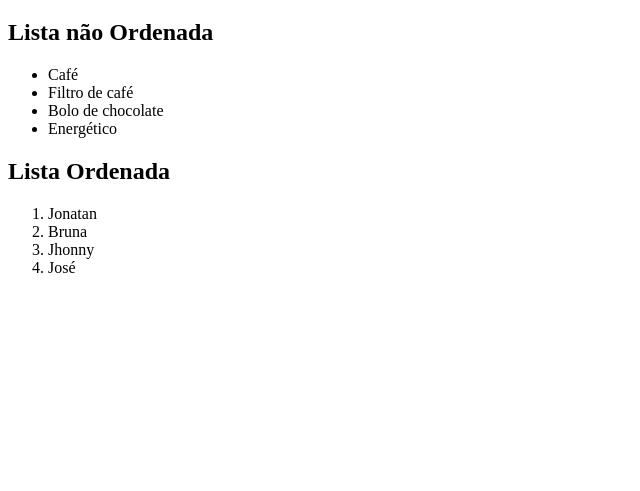
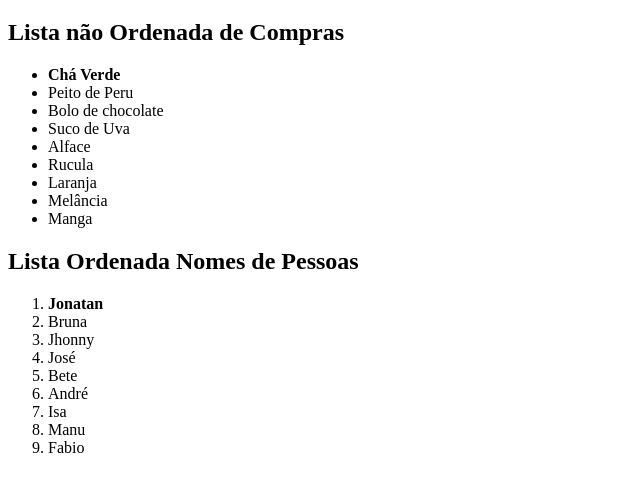
Before and after one commit to Jonatan-Alves/aula-listas, a plain HTML site: page index.html in a window 1280 px wide. Shown: the part 61-552 px from the top of the page, without its empty margins (0-640 px from the left). Drawn offline with Linux system fonts and the light colour scheme.

Commit message:
Nomes das listas e itens foram adicionados e alterados

```diff
--- a/index.html
+++ b/index.html
@@ -8,22 +8,32 @@
 <body>
     <h1>Listas</h1>
 
-    <h2>Lista não Ordenada</h2>
+    <h2>Lista não Ordenada de Compras</h2>
     <ul>
-        <li>Café</li>
-        <li>Filtro de café</li>
+        <li><strong>Chá Verde</strong></li>
+        <li>Peito de Peru</li>
         <li>Bolo de chocolate</li>
-        <li>Energético</li>
+        <li>Suco de Uva</li>
+        <li>Alface</li>
+        <li>Rucula</li>
+        <li>Laranja</li>
+        <li>Melância</li>
+        <li>Manga</li>
 
     </ul>
 
-    <h2>Lista Ordenada</h2>
+    <h2>Lista Ordenada Nomes de Pessoas</h2>
 
     <ol>
-        <li>Jonatan</li>
+        <li><strong>Jonatan</strong></li>
         <li>Bruna</li>
         <li>Jhonny</li>
         <li>José</li>
+        <li>Bete</li>
+        <li>André</li>
+        <li>Isa</li>
+        <li>Manu</li>
+        <li>Fabio</li>
     </ol>
 </body>
 </html>
```
